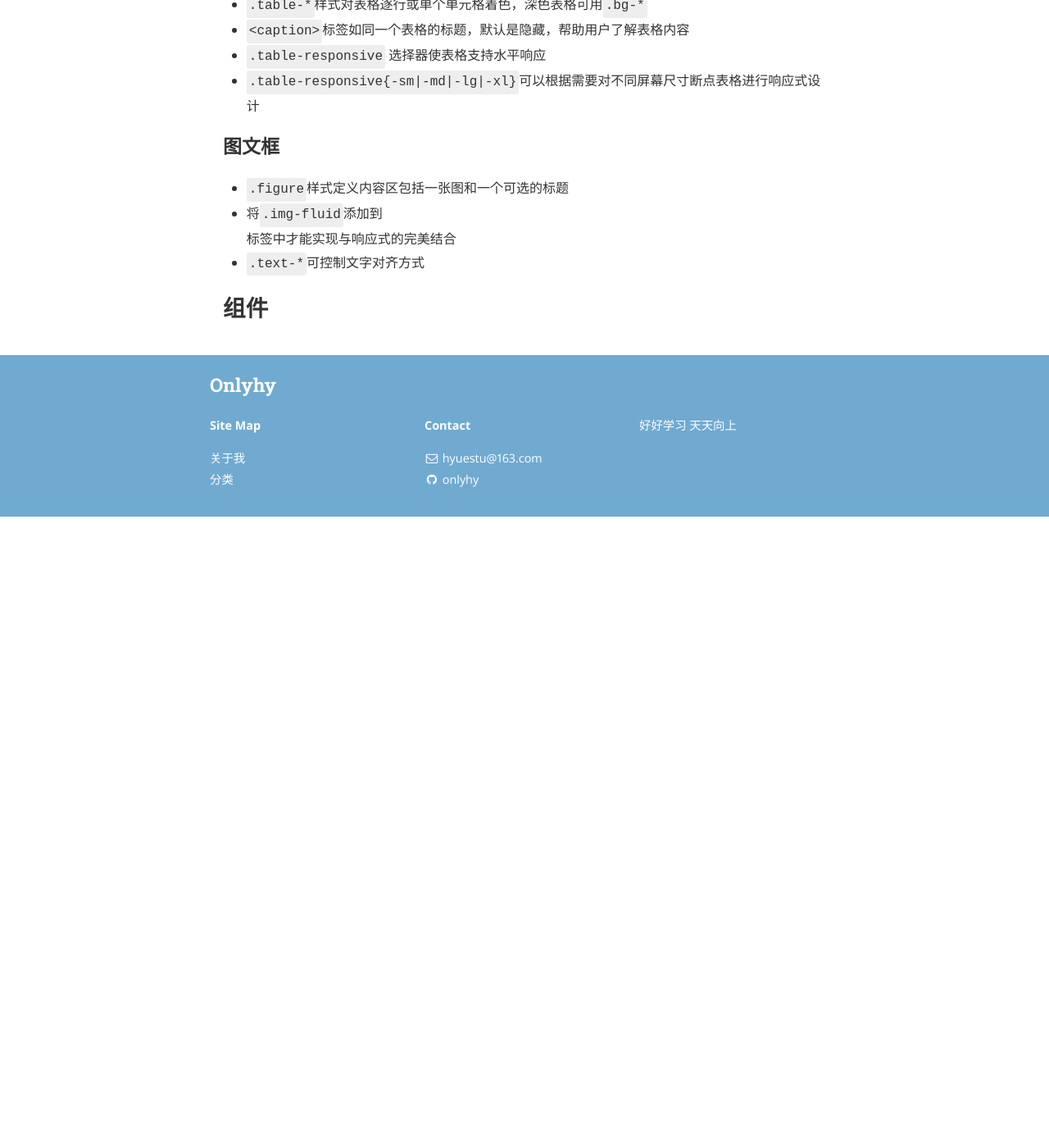
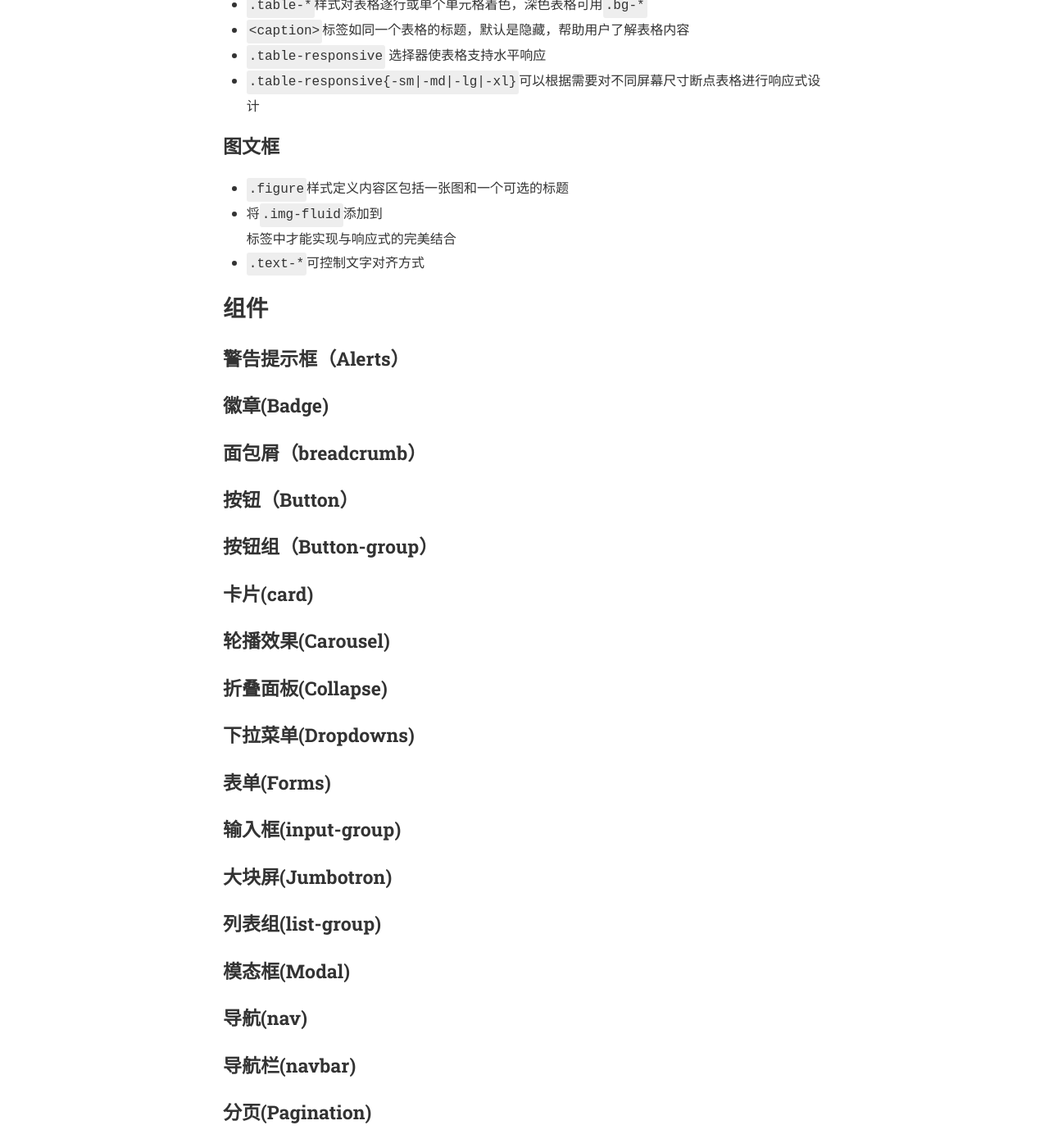
Before and after one commit to onlyhy/onlyhy.github.io, a Jekyll site: the page built from _posts/2018-05-16-Bootstrap4.markdown, in a window 1280 px wide and 1400 px high, scrolled down 3414 px. Shown: the whole window at 82% size. Built offline with Jekyll 4.4.1, drawn with Linux system fonts in a browser that asks for light colours; nearby versions of some CDN libraries; before the commit the page ends 4044 px from its top, so only the background shows below that; some of the changed text lies outside the part shown.

Commit message:
about bootstrap4

```diff
--- a/_posts/2018-05-16-Bootstrap4.markdown
+++ b/_posts/2018-05-16-Bootstrap4.markdown
@@ -115,3 +115,45 @@ iOS和安卓中，对于`<body>`元素中使用`overflow: hidden;`的支持很
 
 
 ## 组件
+
+### 警告提示框（Alerts）
+
+### 徽章(Badge)
+
+### 面包屑（breadcrumb）
+
+### 按钮（Button）
+
+### 按钮组（Button-group）
+
+### 卡片(card)
+
+### 轮播效果(Carousel)
+
+### 折叠面板(Collapse)
+
+### 下拉菜单(Dropdowns)
+
+### 表单(Forms)
+
+### 输入框(input-group)
+
+### 大块屏(Jumbotron)
+
+### 列表组(list-group)
+
+### 模态框(Modal)
+
+### 导航(nav)
+
+### 导航栏(navbar)
+
+### 分页(Pagination)
+
+### POP提示(popover)
+
+### 进度条(progress)
+
+### 滚动监听(Scrollspy)
+
+### 提示冒泡(Tooltip)
```
